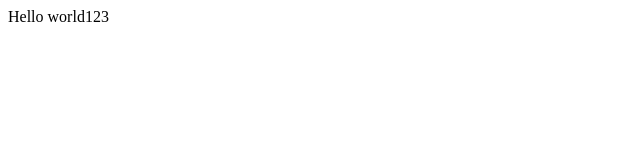
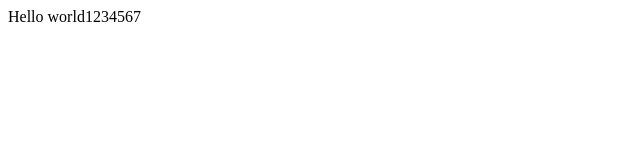
Before and after one commit to billinra/html, a plain HTML site: page index.html in a window 1280 px wide. Shown: the full height of the page, 0-640 px from the left. Drawn offline with Linux system fonts and the light colour scheme.

Commit message:
Update index.html

```diff
--- a/index.html
+++ b/index.html
@@ -1,6 +1,6 @@
 <html>
 <header><title>This is title</title></header>
 <body>
-Hello world123
+Hello world1234567
 </body>
 </html>
```
